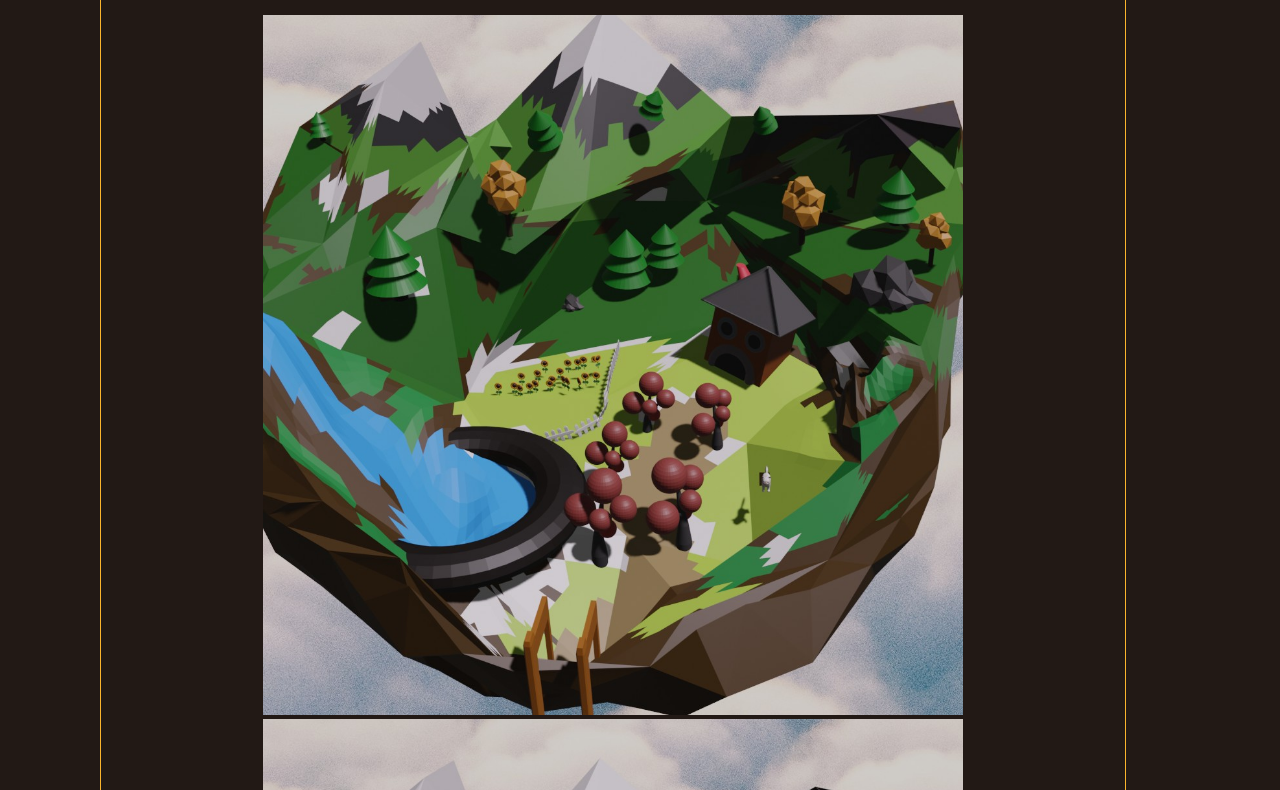
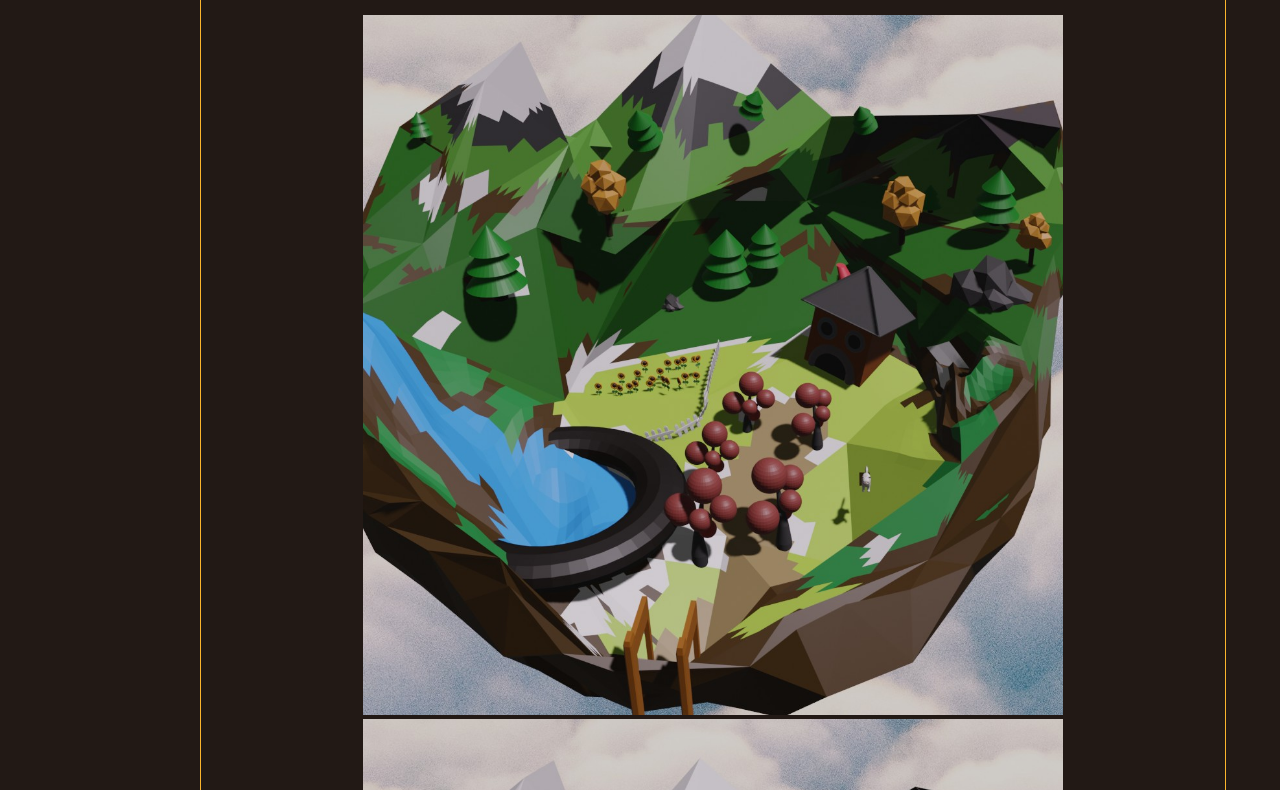
Before and after one commit to PeiyingDeng/HUW162-website, a plain HTML site: page index.html in a window 1280 px wide. Shown: the part 403-1193 px from the top of the page. Drawn offline with Linux system fonts and the light colour scheme.

Commit message:
Update index.html

```diff
--- a/index.html
+++ b/index.html
@@ -34,8 +34,8 @@
 	}
 	div{
 
-		margin-left:100px;
-		margin-right:100px;
+		margin-left:200px;
+		margin-right:200px;
 		width:80%;
 		border:solid 1px #FAB42C;
 		width-max: 1000px;
```
